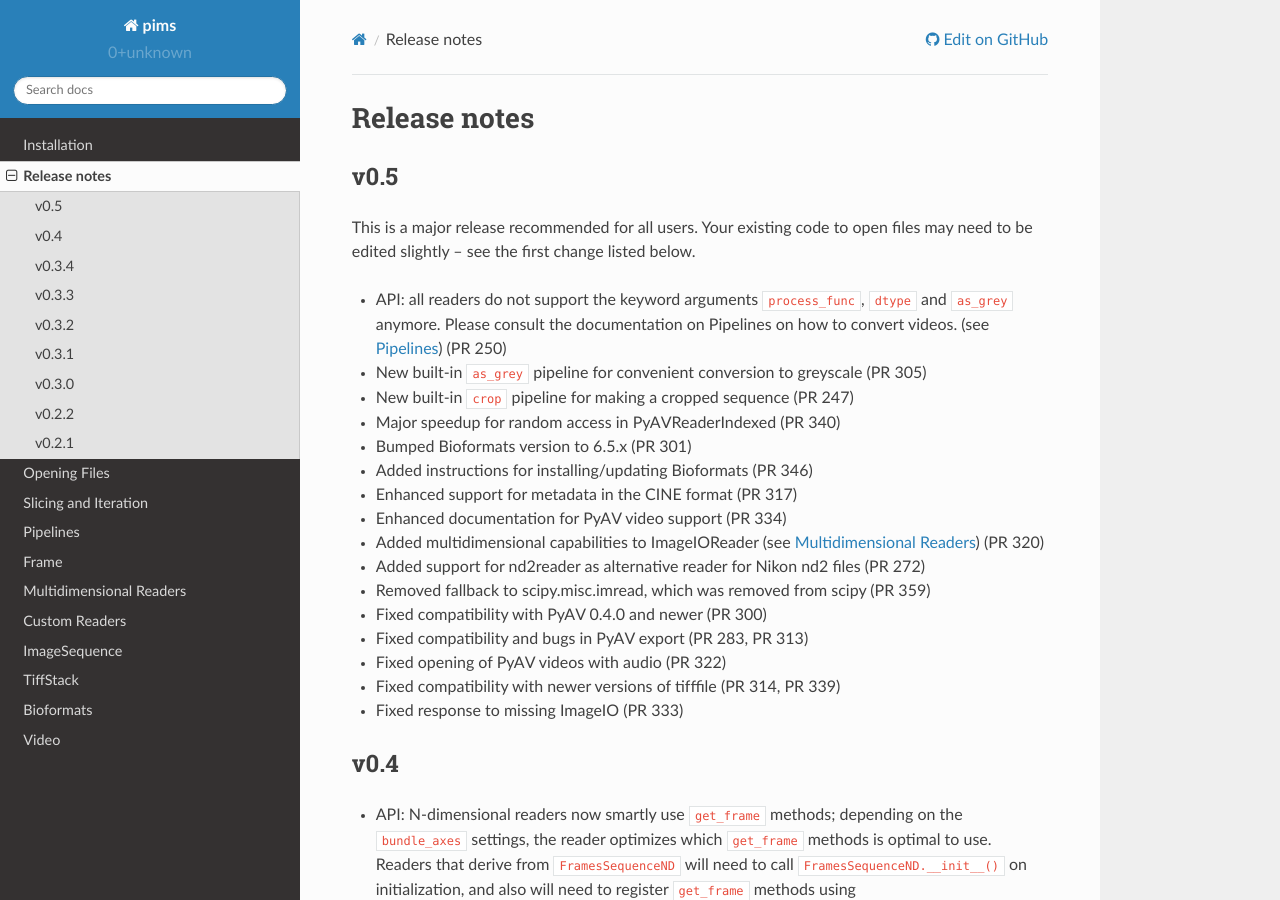
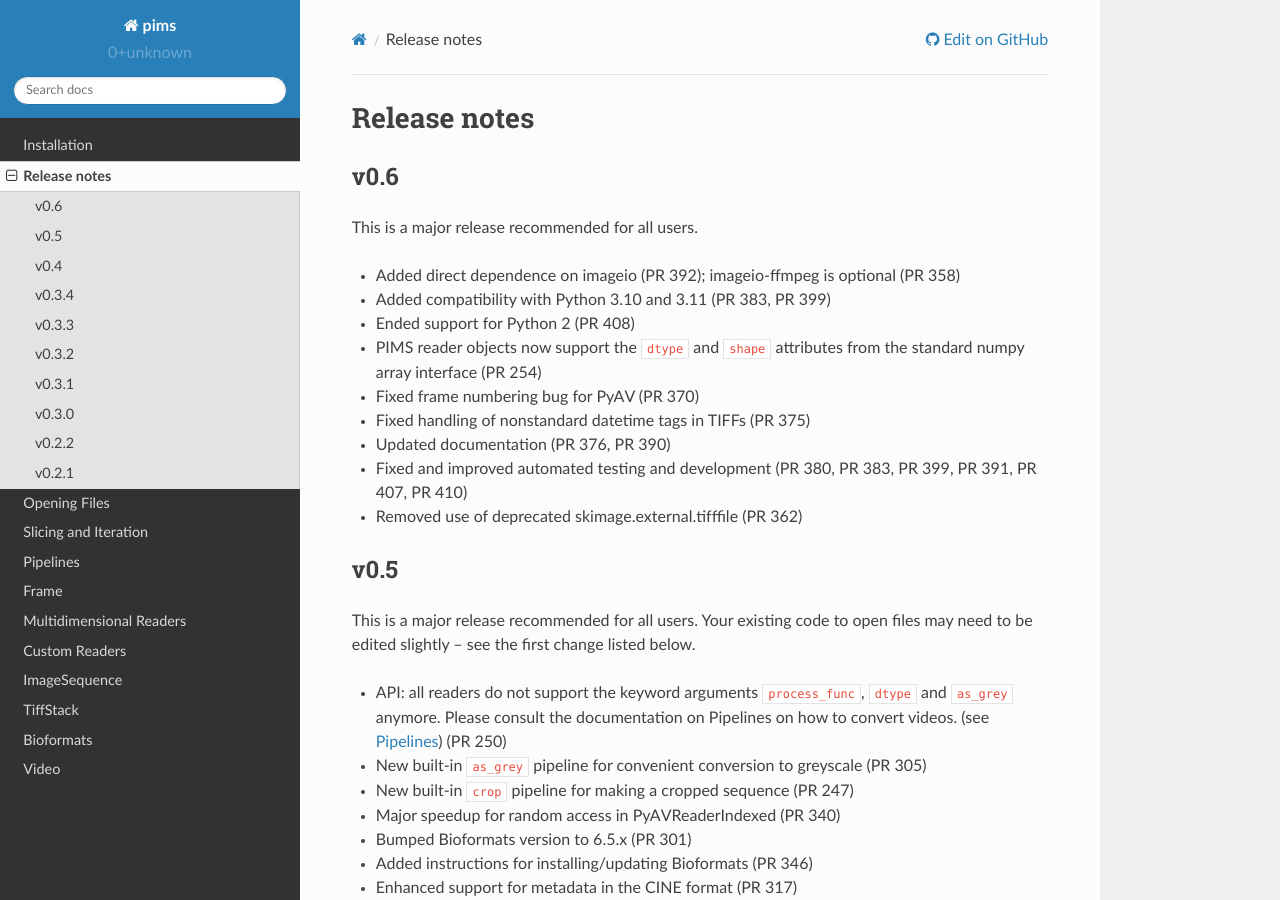
Before and after one commit to soft-matter/pims, a Sphinx documentation site: the page built from doc/source/release_notes.rst, in a window 1280 px wide and 900 px high. Built offline with Sphinx 7.4.7 and the Read the Docs theme 2.0.0, drawn with Linux system fonts in a browser that asks for light colours.

Commit message:
RLS: Initial release notes for v0.6

```diff
--- a/doc/source/release_notes.rst
+++ b/doc/source/release_notes.rst
@@ -1,5 +1,22 @@
 Release notes
 =============
+
+v0.6
+----
+This is a major release recommended for all users.
+
+- Added direct dependence on imageio (PR 392); imageio-ffmpeg is optional (PR 358)
+- Added compatibility with Python 3.10 and 3.11 (PR 383, PR 399)
+- Ended support for Python 2 (PR 408)
+- PIMS reader objects now support the ``dtype`` and ``shape`` attributes from the
+  standard numpy array interface (PR 254)
+- Fixed frame numbering bug for PyAV (PR 370)
+- Fixed handling of nonstandard datetime tags in TIFFs (PR 375)
+- Updated documentation (PR 376, PR 390)
+- Fixed and improved automated testing and development (PR 380, PR 383,
+  PR 399, PR 391, PR 407, PR 410)
+- Removed use of deprecated skimage.external.tifffile (PR 362)
+
 
 v0.5
 ----
```
